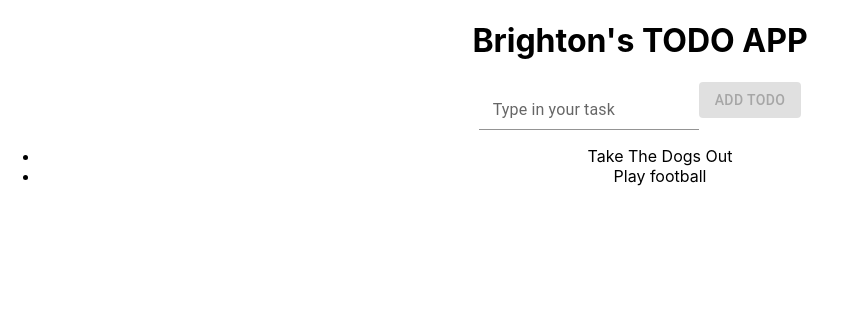
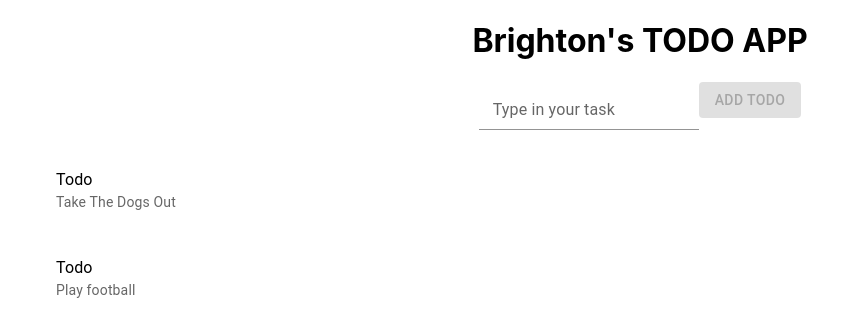
Before and after one commit to abungubrighton/revise-react-todo, a React (Create React App) app: page / in a window 1280 px wide. Shown: the top 336 px of the page, without its empty margins (0-847 px from the left). Built offline with nearby package versions, Linux system fonts and the light colour scheme.

Commit message:
chore: style the todo component

```diff
--- a/src/Todo.js
+++ b/src/Todo.js
@@ -1,10 +1,13 @@
 import React from 'react'
-
+import{List,ListItem,ListItemText} from '@mui/material';
 const Todo = ({todo}) => {
   return (
-    <div>
-        <li key={todo}>{todo}</li>
-    </div>
+    <List>
+        <ListItem>
+            <ListItemText primary="Todo" secondary={todo}/>
+        </ListItem>
+
+    </List>
   )
 }
 
```
Also changed, not shown: src/Todo.css (added).
